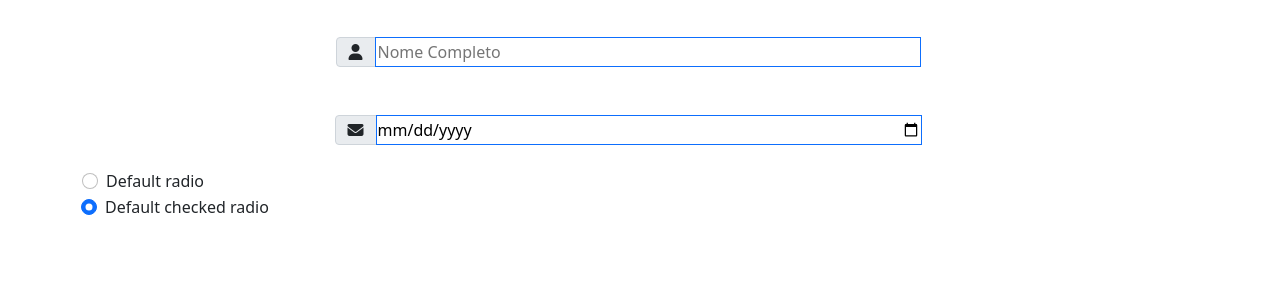
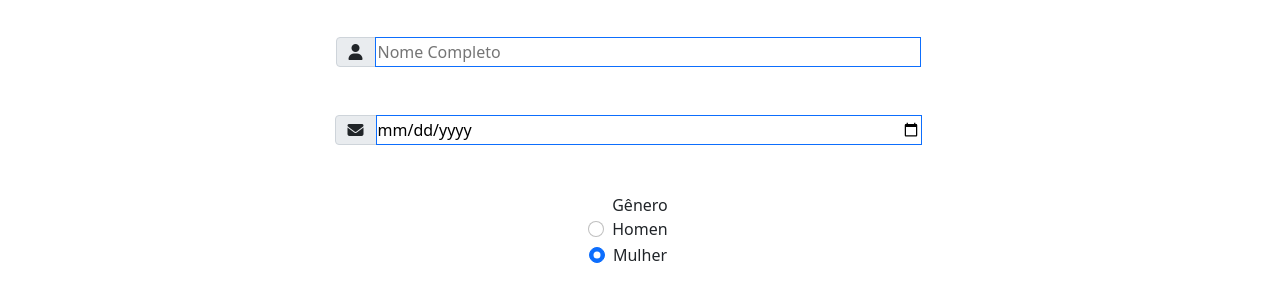
Before and after one commit to falkAnonymous/Site-clone-senac, a plain HTML site: page html/paginaForm.html in a window 1280 px wide. Shown: the part 331-632 px from the top of the page. Drawn offline with Linux system fonts and the light colour scheme; files whose address does not match are found by name.

Commit message:
Colocando genero no form

```diff
--- a/html/paginaForm.html
+++ b/html/paginaForm.html
@@ -51,20 +51,24 @@
                     </div>
                 </div>
 
-                <div class=" col input-group justify-content-center align-self-center flex-column">
-                    <div class="form-check">
+                <div class="col d-flex flex-column align-items-center mt-4 mb-4">
+                    <div class="form-check justify-content-center">
+                        Gênero <br>
                         <input class="form-check-input" type="radio" name="flexRadioDefault" id="flexRadioDefault1">
                         <label class="form-check-label" for="flexRadioDefault1">
-                          Default radio
+                            Homen
                         </label>
-                      </div>
-                      <div class="form-check">
-                        <input class="form-check-input" type="radio" name="flexRadioDefault" id="flexRadioDefault2" checked>
+                    </div>
+                    <div class="form-check justify-content-center">
+                        <input class="form-check-input" type="radio" name="flexRadioDefault" id="flexRadioDefault2"
+                            checked>
                         <label class="form-check-label" for="flexRadioDefault2">
-                          Default checked radio
+                            Mulher
                         </label>
-                      </div>
+                    </div>
                 </div>
+
+
 
 
             </div>
```
